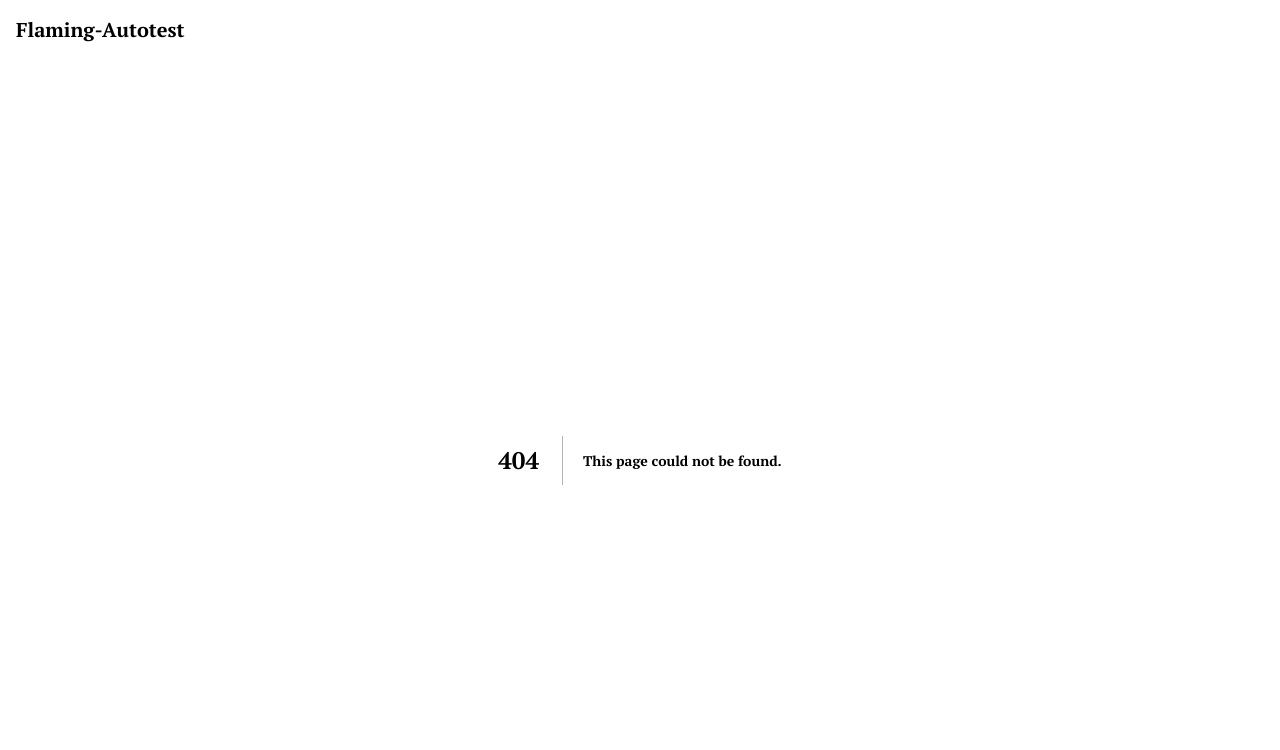
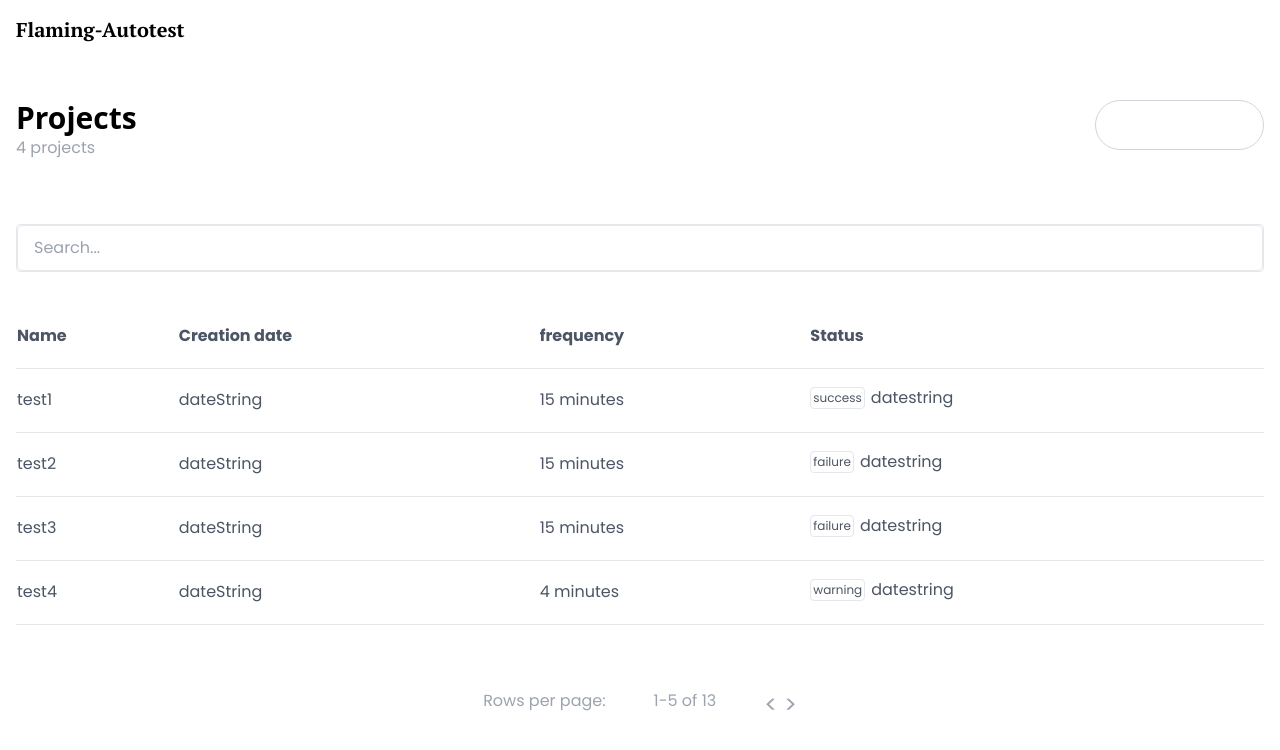
Before and after one commit to flamingautotest/front, a Next.js app: page /project in a window 1280 px wide. Before the commit this address had no page. Shown: the top 750 px of the page. Built offline with nearby package versions, Linux system fonts and the light colour scheme.

Commit message:
feature: add projects list and test suite list

```diff
--- /dev/null
+++ b/pages/project/[projectId]/index.js
@@ -0,0 +1,101 @@
+import { useState } from 'react'
+import { Button, Modal } from '~/components'
+import Link from 'next/link'
+
+export default function CreateTest() {
+    const [showModal, setShowModal] = useState(false)
+
+    const projects = [{
+        id : '1',
+        name : 'test1',
+        creation_date : 'dateString',
+        frequency: '15 minutes',
+        last_execution : {
+            status: 'success',
+            date: 'datestring'
+        }
+    }, {
+        id : '2',
+        name : 'test2',
+        creation_date : 'dateString',
+        frequency: '15 minutes',
+        last_execution : {
+            status: 'failure',
+            date: 'datestring'
+        }
+    },{
+        id : '3',
+        name : 'test3',
+        creation_date : 'dateString',
+        frequency: '15 minutes',
+        last_execution : {
+            status: 'failure',
+            date: 'datestring'
+        }
+    },{
+        id : '4',
+        name : 'test4',
+        creation_date : 'dateString',
+        frequency: '4 minutes',
+        last_execution : {
+            status: 'warning',
+            date: 'datestring'
+        }
+    },]
+
+    const closeModal = () => setShowModal(false)
+
+    const onClick = (e) => {
+        e.preventDefault()
+        setShowModal(true)
+    }
+
+    return (
+        <div className='w-full mt-10'>
+            <div className='flex mb-16'>
+                <div>
+                    <h2 className='text-3xl  font-sans'>TestSuite</h2>
+                </div>
+            </div>
+            {showModal ?
+                <Modal onClose={closeModal} />
+            : null}
+            <div className="flex items-center w-full mb-8">
+                <div className="flex border border-gray-200 rounded w-full h-12">
+                    <input
+                        type="text"
+                        className="block w-full px-4 py-2 text-purple-700 bg-white border rounded-md focus:border-gray-400 focus:ring-gray-300 focus:outline-none focus:ring focus:ring-opacity-40"
+                        placeholder="Search..."
+                    />
+                </div>
+            </div>
+            <table className='w-full m-0 mb-16'>
+              <thead className='h-16 border-gray-200 border-b text-gray-600'>
+                <tr>
+                  <th className='text-left'>Name</th>
+                  <th className='text-left'>Creation date</th>
+                  <th className='text-left'>frequency</th>
+                  <th className='text-left'>Status</th>
+                </tr>
+              </thead>
+              <tbody>
+                {projects.map(project => (
+                <Link key={project.id} href={`project/${project.id}`}>
+                  <tr className='h-16 border-gray-200 border-b text-gray-600' >
+                    <td>{project.name}</td>
+                    <td>{project.creation_date}</td>
+                    <td>{project.frequency}</td>
+                    <td className='flex items-center m-top mt-4'><p className='border-gray-200 border text-xs p-0.5 mr-1.5 rounded'>{project.last_execution.status}</p> {project.last_execution.date}</td>
+                  </tr>
+                </Link>
+                ))}
+              </tbody>
+            </table>
+            <div className='w-full flex justify-center text-gray-400'>
+                <p className='mr-12'>Rows per page:</p>
+                <p className='mr-12'>1-5 of 13</p>
+                <p className='text-2xl'>{'<   >'}</p>
+            </div>
+        </div>
+    )
+}
--- /dev/null
+++ b/pages/project/index.js
@@ -0,0 +1,112 @@
+import { useState } from 'react'
+import { Button, Modal } from '~/components'
+import Link from 'next/link'
+
+export default function CreateTest() {
+    const [showModal, setShowModal] = useState(false)
+
+    const projects = [{
+        id : '1',
+        name : 'test1',
+        creation_date : 'dateString',
+        frequency: '15 minutes',
+        last_execution : {
+            status: 'success',
+            date: 'datestring'
+        }
+    }, {
+        id : '2',
+        name : 'test2',
+        creation_date : 'dateString',
+        frequency: '15 minutes',
+        last_execution : {
+            status: 'failure',
+            date: 'datestring'
+        }
+    },{
+        id : '3',
+        name : 'test3',
+        creation_date : 'dateString',
+        frequency: '15 minutes',
+        last_execution : {
+            status: 'failure',
+            date: 'datestring'
+        }
+    },{
+        id : '4',
+        name : 'test4',
+        creation_date : 'dateString',
+        frequency: '4 minutes',
+        last_execution : {
+            status: 'warning',
+            date: 'datestring'
+        }
+    },]
+
+    const closeModal = () => setShowModal(false)
+
+    const onClick = (e) => {
+        e.preventDefault()
+        setShowModal(true)
+    }
+
+    return (
+        <div className='w-full mt-10'>
+            <div className='flex w-full justify-between items-start mb-16'>
+                <div>
+                    <h2 className='text-3xl  font-sans'>Projects</h2>
+                    <p className='text-gray-400'>{projects.length} projects</p>
+                </div>
+                <div>
+                    <Button
+                        size={'xl'}
+                        type={'white'}
+                        onClick={onClick}
+                        className='text-white bg-blue-900 text-xs'
+                    >
+                        {'Create new project +'}
+                    </Button>
+                </div>
+            </div>
+            {showModal ?
+                <Modal onClose={closeModal} />
+            : null}
+            <div className="flex items-center w-full mb-8">
+                <div className="flex border border-gray-200 rounded w-full h-12">
+                    <input
+                        type="text"
+                        className="block w-full px-4 py-2 text-purple-700 bg-white border rounded-md focus:border-gray-400 focus:ring-gray-300 focus:outline-none focus:ring focus:ring-opacity-40"
+                        placeholder="Search..."
+                    />
+                </div>
+            </div>
+            <table className='w-full m-0 mb-16'>
+              <thead className='h-16 border-gray-200 border-b text-gray-600'>
+                <tr>
+                  <th className='text-left'>Name</th>
+                  <th className='text-left'>Creation date</th>
+                  <th className='text-left'>frequency</th>
+                  <th className='text-left'>Status</th>
+                </tr>
+              </thead>
+              <tbody>
+                {projects.map(project => (
+                <Link key={project.id} href={`project/${project.id}`}>
+                  <tr className='h-16 border-gray-200 border-b text-gray-600' >
+                    <td>{project.name}</td>
+                    <td>{project.creation_date}</td>
+                    <td>{project.frequency}</td>
+                    <td className='flex items-center m-top mt-4'><p className='border-gray-200 border text-xs p-0.5 mr-1.5 rounded'>{project.last_execution.status}</p> {project.last_execution.date}</td>
+                  </tr>
+                </Link>
+                ))}
+              </tbody>
+            </table>
+            <div className='w-full flex justify-center text-gray-400'>
+                <p className='mr-12'>Rows per page:</p>
+                <p className='mr-12'>1-5 of 13</p>
+                <p className='text-2xl'>{'<   >'}</p>
+            </div>
+        </div>
+    )
+}
```
